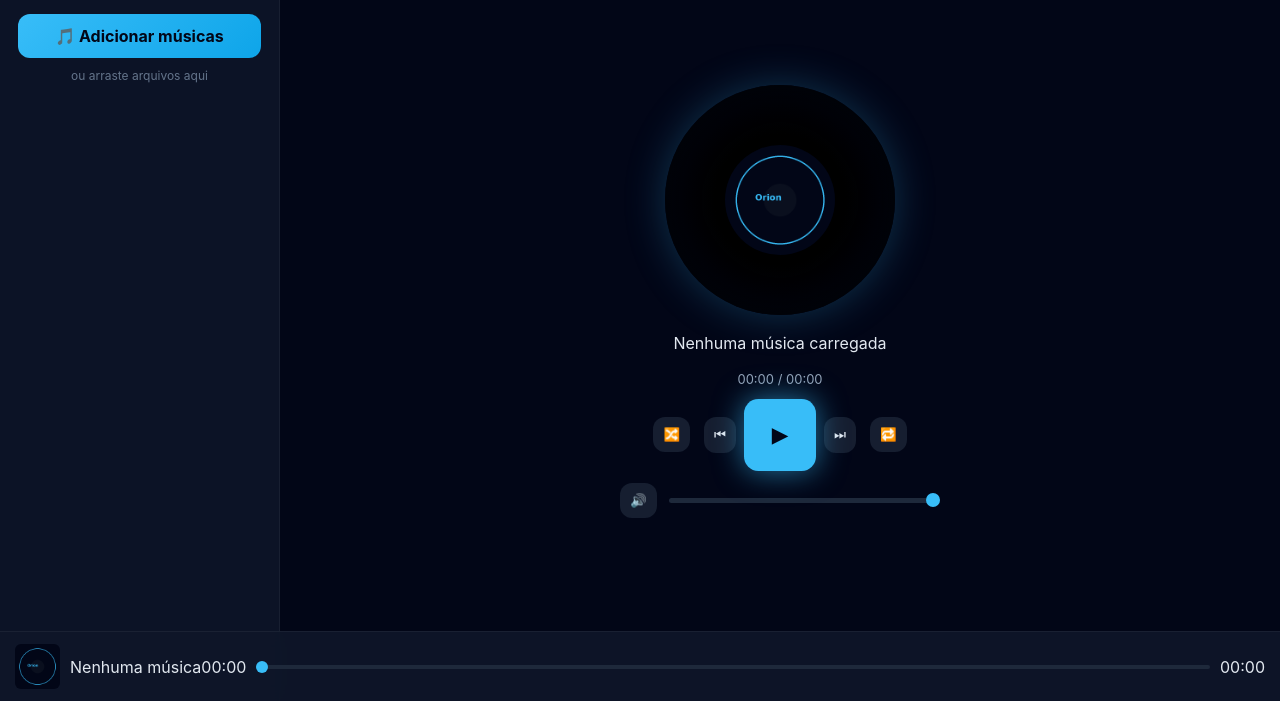
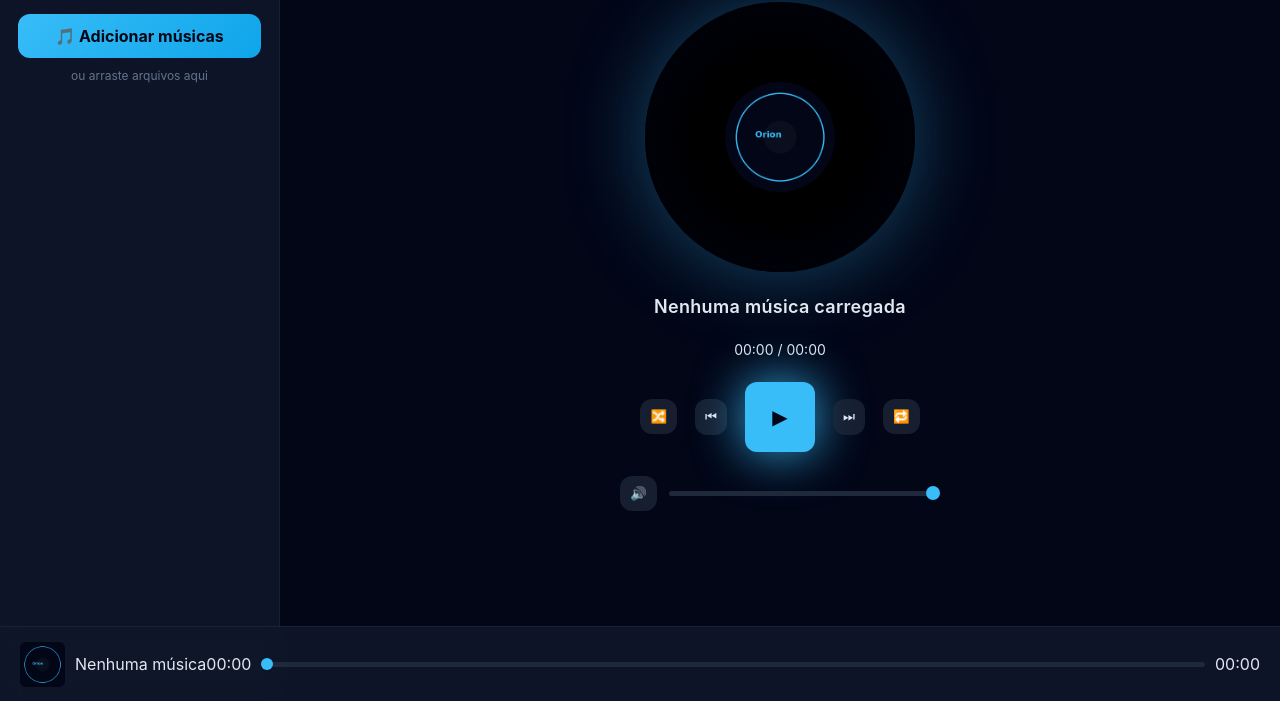
Before and after one commit to andersonfonsec4/player-orion, a plain HTML site: page index.html in a window 1280 px wide. Shown: the part 99-800 px from the top of the page. Drawn offline with Linux system fonts and the light colour scheme.

Commit message:
02/05/2026
refactor: refinamento visual do desktop e ajustes de layout do player

```diff
--- a/style.css
+++ b/style.css
@@ -38,7 +38,7 @@ body {
 .sidebar {
   width: 280px;
   min-width: 280px;
-  background: rgba(15, 23, 42, 0.85);
+  background: rgba(15, 23, 42, 0.9);
   backdrop-filter: blur(18px);
   border-right: 1px solid rgba(255, 255, 255, 0.05);
   padding: 18px;
@@ -97,12 +97,12 @@ body {
   border-radius: 8px;
   margin-bottom: 4px;
   cursor: grab;
-  transition: 0.2s;
   border-bottom: 1px solid rgba(255, 255, 255, 0.03);
+  transition: all 0.2s ease;
 }
 
 #playlistUI li:hover {
-  background: rgba(56, 189, 248, 0.08);
+  transform: translateX(4px);
 }
 
 #playlistUI li.active {
@@ -143,22 +143,24 @@ body {
   flex-direction: column;
   align-items: center;
   justify-content: center;
-  gap: 18px;
+  gap: 24px;
   text-align: center;
+  padding-bottom: 90px; /* espaço pra bottom bar */
 }
 
 /* VINIL */
 .vinyl {
-  width: 230px;
-  height: 230px;
+  width: 270px;
+  height: 270px;
   border-radius: 50%;
   background: radial-gradient(circle, #000 40%, #020617 100%);
   display: flex;
   align-items: center;
   justify-content: center;
+
   box-shadow:
-    0 0 40px rgba(56, 189, 248, 0.25),
-    inset 0 0 30px rgba(0, 0, 0, 0.6);
+    0 0 80px rgba(56, 189, 248, 0.35),
+    inset 0 0 50px rgba(0, 0, 0, 0.7);
 }
 
 .vinyl img {
@@ -169,12 +171,10 @@ body {
   transition: transform 0.3s ease;
 }
 
+
+
 .vinyl.playing {
-  animation: spin 6s linear infinite;
-}
-
-.vinyl.playing img {
-  transform: scale(1.05);
+  animation: spin 5s linear infinite;
 }
 
 @keyframes spin {
@@ -185,13 +185,13 @@ body {
 
 /* TEXTO */
 #trackName {
-  font-size: 16px;
-  max-width: 320px;
+  font-size: 18px;
+  font-weight: 600;
+  letter-spacing: 0.3px;
 }
 
 #timeDisplay {
-  font-size: 13px;
-  color: #94a3b8;
+  font-size: 14px;
 }
 
 /* CONTROLES */
@@ -199,7 +199,7 @@ body {
   display: flex;
   align-items: center;
   justify-content: center;
-  gap: 14px;
+  gap: 18px;
 }
 
 button {
@@ -209,23 +209,23 @@ button {
   padding: 10px;
   color: #e2e8f0;
   cursor: pointer;
-  transition: 0.2s;
+  transition: all 0.2s ease;
 }
 
-button:hover,
-button.active {
+button:hover {
   background: #38bdf8;
   color: #020617;
 }
 
 #playBtn {
-  width: 60px;
-  height: 60px;
-  font-size: 18px;
+  width: 70px;
+  height: 70px;
+  font-size: 20px;
+
   background: #38bdf8;
   color: #020617;
-  transform: scale(1.2);
-  box-shadow: 0 0 25px rgba(56, 189, 248, 0.6);
+
+  box-shadow: 0 0 50px rgba(56, 189, 248, 0.9);
 }
 
 /* VOLUME */
@@ -257,14 +257,14 @@ button.active {
   position: fixed;
   bottom: 0;
   width: 100%;
-  height: 70px;
+  height: 75px;
   background: rgba(15, 23, 42, 0.9);
   backdrop-filter: blur(10px);
   border-top: 1px solid rgba(255, 255, 255, 0.05);
   display: flex;
   align-items: center;
   justify-content: space-between;
-  padding: 0 15px;
+  padding: 0 20px;
 }
 
 .bottom-left {
@@ -289,7 +289,7 @@ button.active {
 #progress {
   flex: 1;
   appearance: none;
-  height: 4px;
+  height: 5px;
   background: #1e293b;
   border-radius: 5px;
 }
@@ -344,10 +344,10 @@ button.active {
     position: relative;
   }
 
-  .vinyl {
-    width: 200px;
-    height: 200px;
-  }
+ .vinyl {
+  width: 200px;
+  height: 200px;
+}
 
   .vinyl img {
     width: 100px;
```
